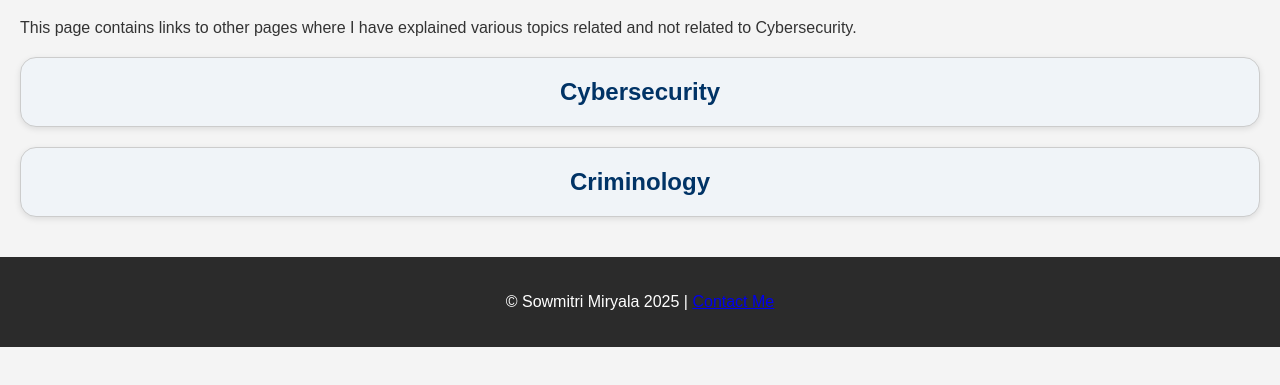
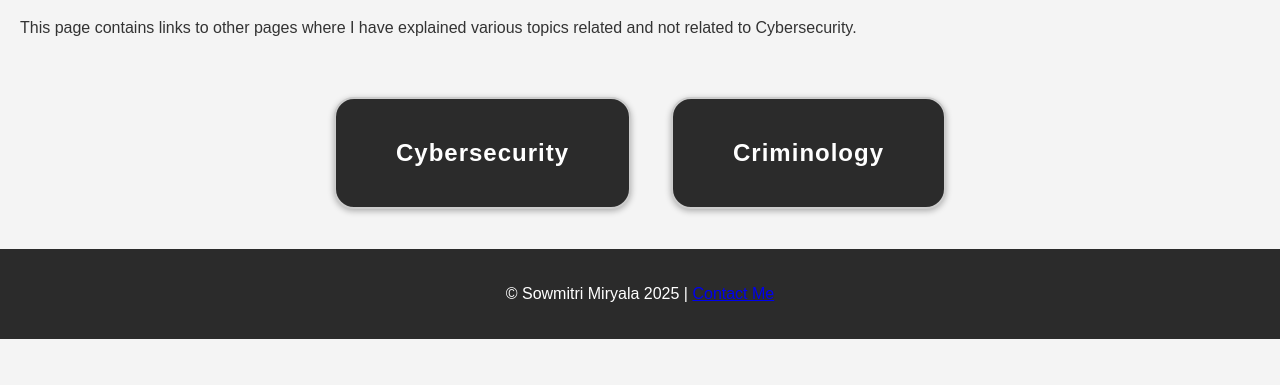
Before and after one commit to Sowmi-Mir/Sowmi-Mir.github.io, a plain HTML site: page knowledge.html in a window 1280 px wide. Shown: the part 219-604 px from the top of the page. Drawn offline with Linux system fonts and the light colour scheme.

Commit message:
Update kstyle.css

```diff
--- a/kstyle.css
+++ b/kstyle.css
@@ -23,33 +23,44 @@ main {
   padding: 20px;
 }
 /* Rounded box container */
+
+.topic-container {
+  display: flex;
+  justify-content: center;
+  gap: 40px;
+  flex-wrap: wrap;
+  margin-top: 40px;
+}
+
 .topic-box {
-  background-color: #f0f4f8;
-  border: 1px solid #ccc;
-  border-radius: 16px;
-  padding: 20px;
+  background-color: #2b2b2b;
+  border: 2px solid #ccc;
+  border-radius: 20px;
+  padding: 40px 60px;
   margin: 20px 0;
   text-align: center;
-  box-shadow: 0 2px 6px rgba(0, 0, 0, 0.1);
-  transition: background-color 0.3s ease;
+  box-shadow: 0 2px 6px rgba(0, 0, 0, 0.3);
+  transition: background-color 0.3s ease, transform 0.2s ease;
 }
 
 /* Hover effect */
 .topic-box:hover {
-  background-color: #e0eaff;
+  background-color: #3b3b3b;
+  transform: translateY(-4px);
 }
 
 /* Link styling inside the box */
 .topic-link {
   font-size: 1.5rem;
-  font-weight: 600;
-  color: #003366;
+  font-weight: bold;
+  color: white;
   text-decoration: none;
-  display: block;
+  letter-spacing: 1px;
+  text-transofrm: uppercase;
 }
 
 /* Link hover style */
 .topic-link:hover {
   text-decoration: underline;
-  color: #001a4d;
+  color: #add8ff;
 }
```
